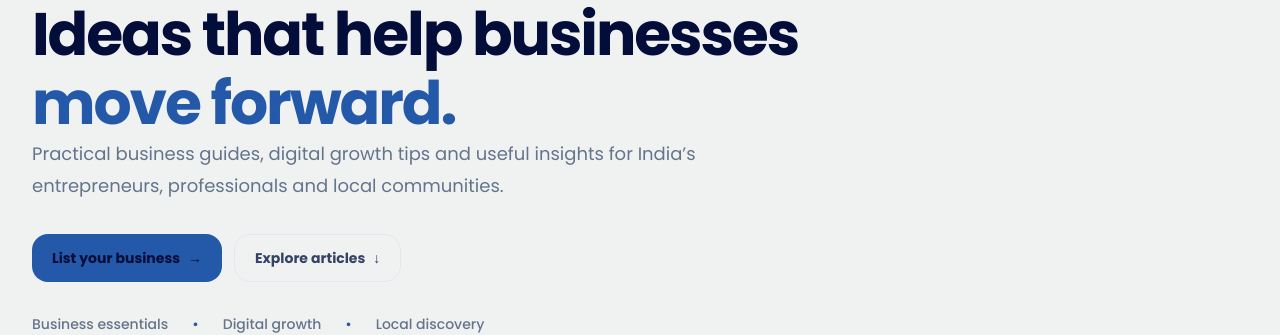
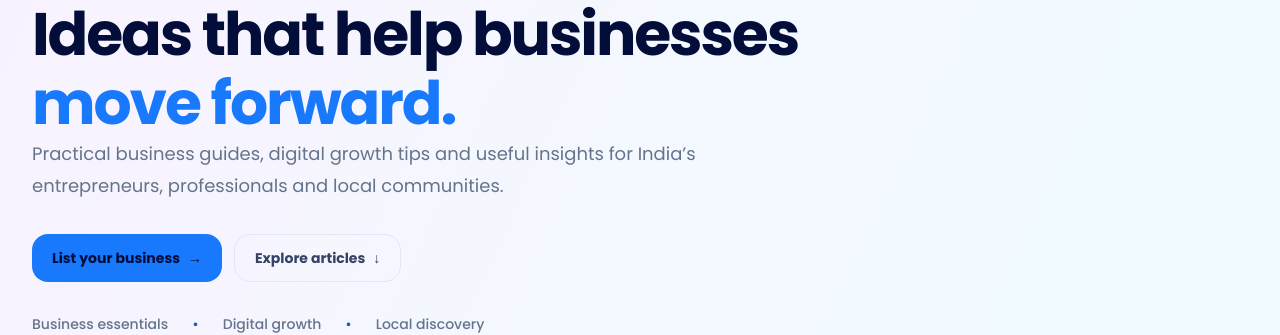
Before and after one commit to twimzi/twimzi-web, a Next.js app: page /blog in a window 1280 px wide. Shown: the part 175-510 px from the top of the page. Built offline with nearby package versions, Linux system fonts and the light colour scheme; no server answers; the database is empty.

Commit message:
Align blog listing colours with Twimzi brand palette

```diff
--- a/src/app/blog/page.tsx
+++ b/src/app/blog/page.tsx
@@ -63,14 +63,14 @@ export default async function BlogPage() {
 
   return (
     <div className="min-h-screen bg-slate-50">
-      <section className="border-b border-slate-200 bg-[#f0f2f2]">
+      <section className="border-b border-slate-200 bg-[linear-gradient(115deg,#F8F2FF_0%,#F4F8FF_52%,#EFFBFF_100%)]">
         <div className="mx-auto max-w-7xl px-4 py-14 sm:px-6 sm:py-16 lg:px-8 lg:py-20">
           <div className="max-w-3xl">
             <span className="inline-flex items-center gap-2 rounded-full border border-slate-300 bg-white px-3 py-1.5 text-xs font-bold uppercase tracking-[0.14em] text-slate-700"><span className="h-2 w-2 rounded-full bg-[var(--color-primary)]" /> The Twimzi Journal</span>
-            <h1 className="mt-6 text-4xl font-bold leading-tight tracking-tight text-slate-950 sm:text-6xl">Ideas that help businesses <span className="text-[#2459a9]">move forward.</span></h1>
+            <h1 className="mt-6 text-4xl font-bold leading-tight tracking-tight text-slate-950 sm:text-6xl">Ideas that help businesses <span className="text-[#1879FD]">move forward.</span></h1>
             <p className="mt-6 max-w-2xl text-base leading-8 text-slate-600 sm:text-lg">Practical business guides, digital growth tips and useful insights for India’s entrepreneurs, professionals and local communities.</p>
             <div className="mt-8 flex flex-wrap items-center gap-3">
-              <Link href="/add-business" className="inline-flex min-h-12 items-center justify-center gap-2 rounded-lg bg-[#2459a9] px-5 py-3 text-sm font-bold text-white transition-colors hover:bg-[#1d477f] focus-visible:outline-none focus-visible:ring-4 focus-visible:ring-blue-300/60">
+              <Link href="/add-business" className="inline-flex min-h-12 items-center justify-center gap-2 rounded-lg bg-[#1879FD] px-5 py-3 text-sm font-bold text-white transition-colors hover:bg-[#1455C7] focus-visible:outline-none focus-visible:ring-4 focus-visible:ring-blue-300/60">
                 List your business <span aria-hidden="true">→</span>
               </Link>
               <a href="#latest-articles" className="inline-flex min-h-12 items-center justify-center gap-2 rounded-lg border border-slate-300 bg-transparent px-5 py-3 text-sm font-bold text-slate-800 transition-colors hover:border-slate-500 hover:bg-white focus-visible:outline-none focus-visible:ring-4 focus-visible:ring-blue-300/60">
@@ -89,7 +89,7 @@ export default async function BlogPage() {
         </div>
 
         {featured ? (
-          <article className="overflow-hidden rounded-xl border border-slate-200 bg-[#fbfbf8] lg:grid lg:grid-cols-[1.08fr_0.92fr]">
+          <article className="overflow-hidden rounded-xl border border-slate-200 bg-white lg:grid lg:grid-cols-[1.08fr_0.92fr]">
             <Link href={`/blog/${featured.slug}`} aria-label={`Read ${featured.title}`} className="group relative block min-h-64 overflow-hidden bg-slate-200 sm:min-h-80 lg:min-h-[420px]">
               <BlogImage src={featured.featured_image_url || DEFAULT_COVER} alt={featured.title} className="absolute inset-0 h-full w-full object-cover " loading="eager" fetchPriority="high" />
               <span className="absolute left-5 top-5 rounded-md bg-white px-3 py-1.5 text-xs font-bold text-slate-800">Featured guide</span>
@@ -114,7 +114,7 @@ export default async function BlogPage() {
       </section>
 
       <section className="border-y border-slate-200 bg-white"><div className="mx-auto flex max-w-7xl flex-col gap-5 px-4 py-10 sm:px-6 md:flex-row md:items-center md:justify-between lg:px-8"><div><p className="text-xs font-extrabold uppercase tracking-[0.16em] text-blue-700">Your next step</p><h2 className="mt-2 text-xl font-black text-slate-950 sm:text-2xl">Make your business easier to discover.</h2><p className="mt-2 text-sm leading-6 text-slate-700">Create your free Twimzi listing and help customers find what you offer.</p></div><Link href="/add-business" className="inline-flex min-h-12 shrink-0 items-center justify-center gap-2 rounded-xl bg-blue-700 px-5 py-3 text-sm font-extrabold text-white shadow-sm transition hover:bg-blue-800 focus-visible:outline-none focus-visible:ring-4 focus-visible:ring-blue-300">Get started free <span aria-hidden="true">→</span></Link></div></section>
-      <footer className="bg-slate-950 py-8 text-center text-sm text-slate-400"><p>Ideas for local business growth, from <Link href="/" className="font-bold text-white hover:text-[#2459a9]">Twimzi</Link>.</p></footer>
+      <footer className="bg-slate-950 py-8 text-center text-sm text-slate-400"><p>Ideas for local business growth, from <Link href="/" className="font-bold text-white hover:text-[#1879FD]">Twimzi</Link>.</p></footer>
     </div>
   );
 }
```
